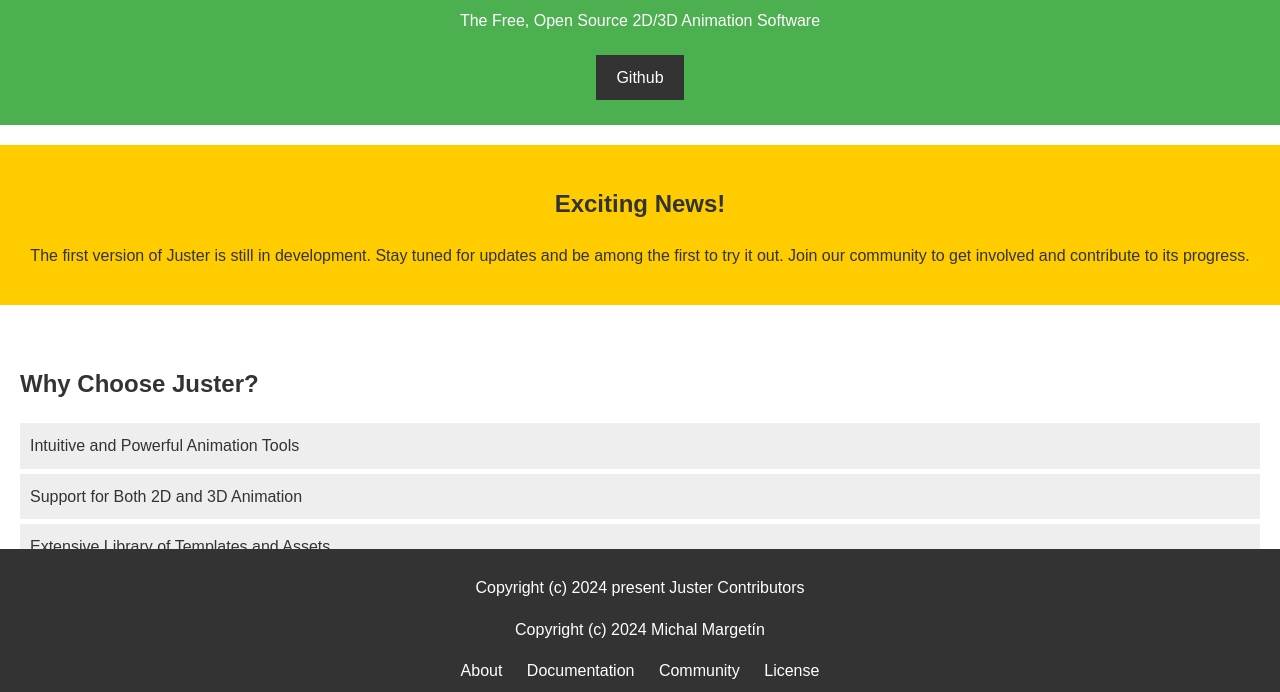
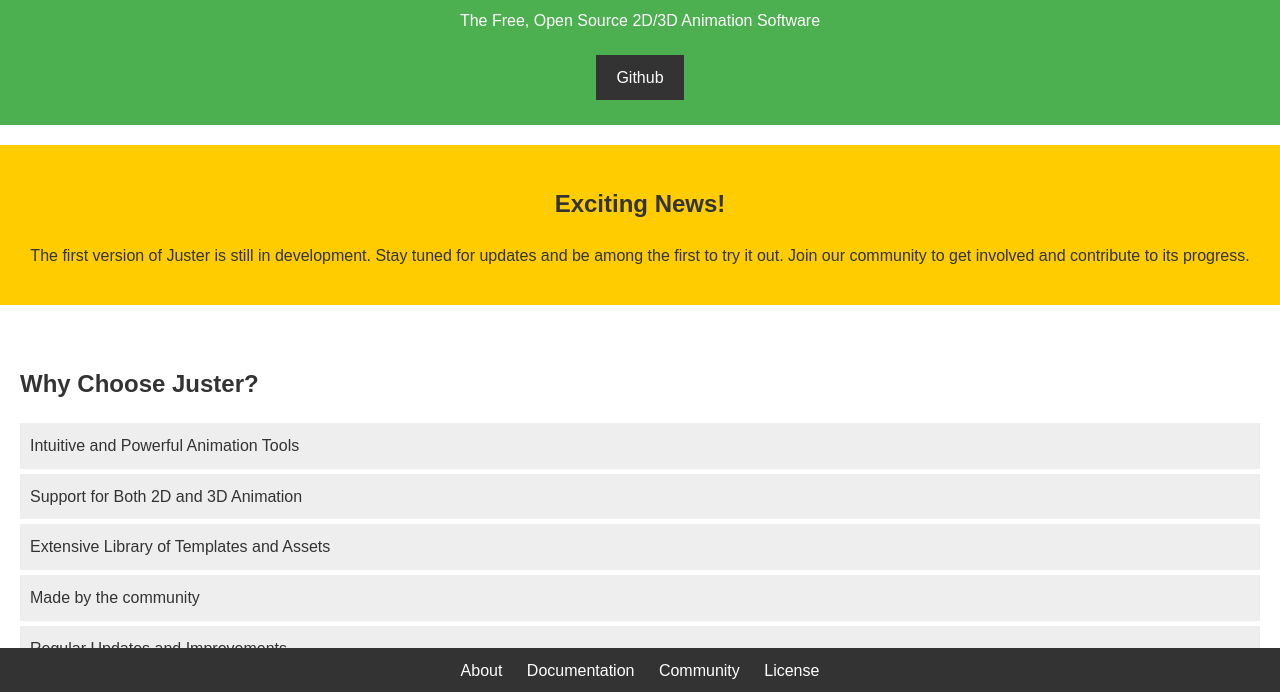
Before and after one commit to SharkStudiosSK/Juster, a plain HTML site: page index.html in a window 1280 px wide. Shown: the part 106-798 px from the top of the page. Drawn offline with Linux system fonts and the light colour scheme.

Commit message:
Update index.html

```diff
--- a/index.html
+++ b/index.html
@@ -38,8 +38,6 @@
     </section>
 
     <footer>
-        <p>Copyright (c) 2024 present Juster Contributors</p>
-        <p>Copyright (c) 2024 Michal Margetín</p>
         <nav>
             <a href="#about">About</a>
             <a href="#documentation">Documentation</a>
```
